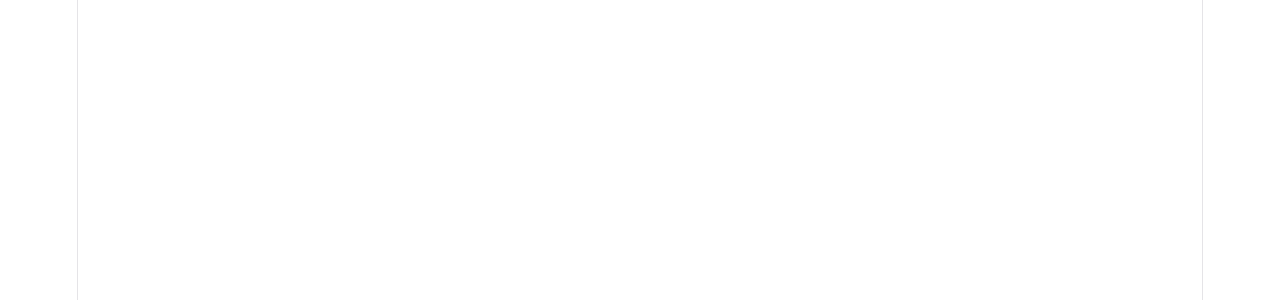
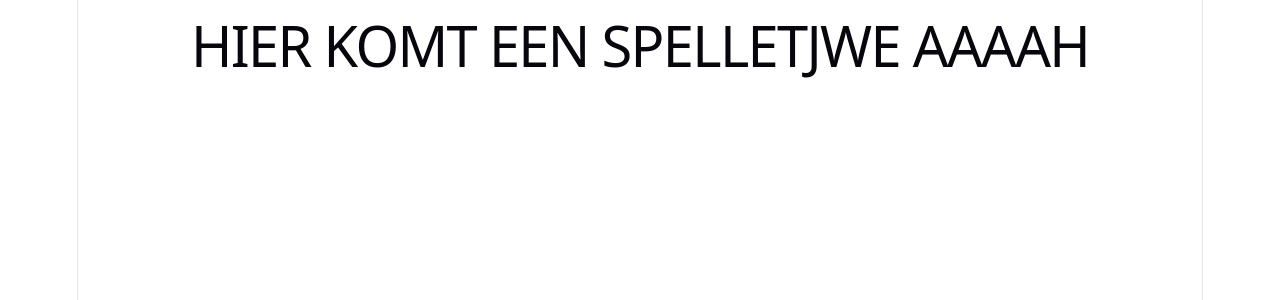
Before and after one commit to danielvelde/ear-trainer-frontend, a React (Vite) app: page /game in a window 1280 px wide. Before the commit this address had no page. Shown: the top 300 px of the page. Built offline with nearby package versions, Linux system fonts and the light colour scheme; sample sign-in values are in the browser's storage.

Commit message:
Game page now exists

```diff
--- a/src/App.tsx
+++ b/src/App.tsx
@@ -5,6 +5,7 @@
 import { BrowserRouter, Routes, Route, Navigate } from "react-router-dom";
 import ProtectedRoute from "./components/ProtectedRoute";
 import DashboardPage from "./pages/DashboardPage.tsx";
+import GamePage from "./pages/GamePage.tsx";
 
 function App() {
     return (
@@ -18,6 +19,11 @@
                         <DashboardPage />
                     </ProtectedRoute>
                 } />
+                <Route path="/game" element={
+                    <ProtectedRoute>
+                        <GamePage />
+                    </ProtectedRoute>
+                } />
             </Routes>
         </BrowserRouter>
     );
--- a/src/components/DashboardComponent.tsx
+++ b/src/components/DashboardComponent.tsx
@@ -1,7 +1,9 @@
 import { useAuth } from "../context/AuthContext";
+import { useNavigate } from "react-router-dom";
 
 function DashboardComponent() {
     const { logout } = useAuth();
+    const navigate = useNavigate();
 
     return (
         <div>
@@ -13,7 +15,7 @@
                 <h2>Welcome to your Dashboard</h2>
                 <p>Select an exercise to get started.</p>
                 <div>
-                    <button onClick={getSounds}> Play</button>
+                    <button onClick={() => navigate("/game")}>Play</button>
                 </div>
             </main>
         </div>
--- a/src/components/GameComponent.tsx
+++ b/src/components/GameComponent.tsx
@@ -4,7 +4,11 @@
     const [sounds, setSounds] = useState();
 
     return (
-
+        <div className="game">
+            <h1>
+                HIER KOMT EEN SPELLETJWE AAAAH
+            </h1>
+        </div>
     )
 }
 
--- a/src/pages/GamePage.tsx
+++ b/src/pages/GamePage.tsx
@@ -5,3 +5,5 @@
         <GameComponent />
     )
 }
+
+export default GamePage;
```
